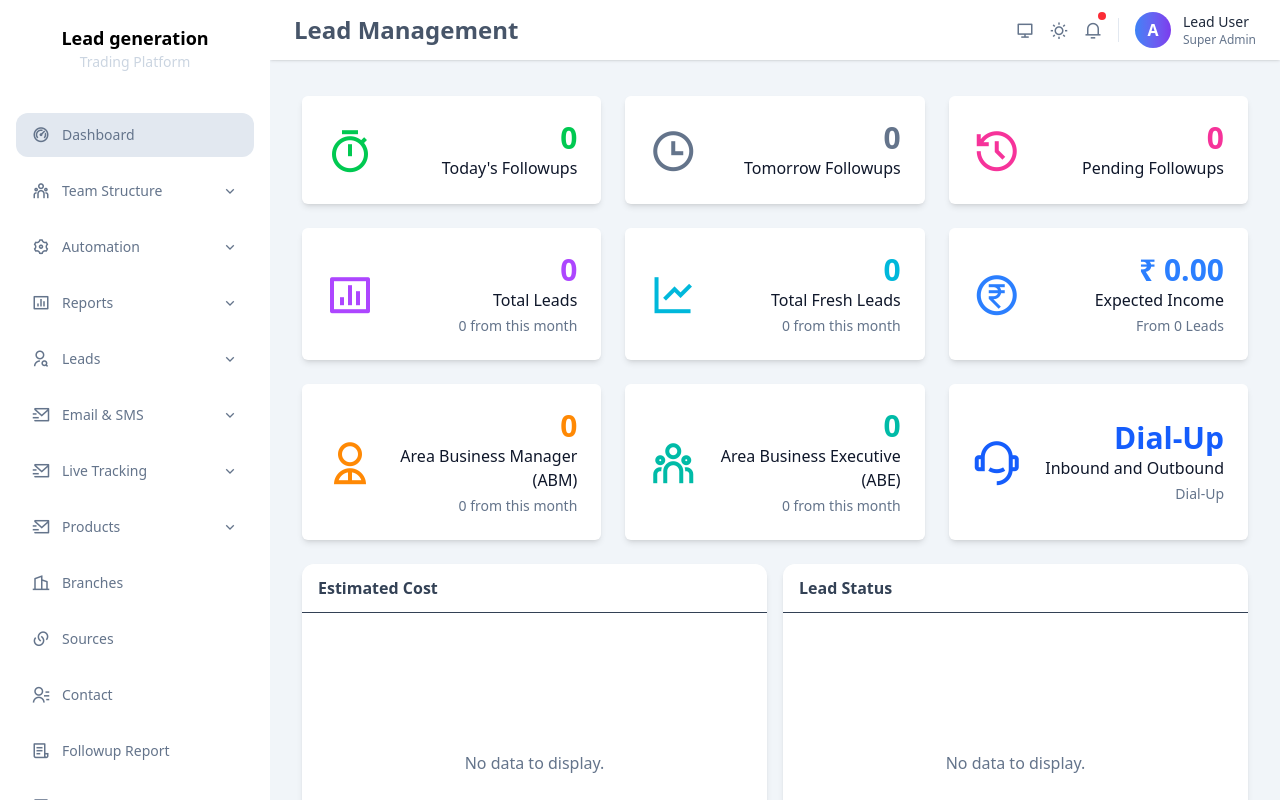
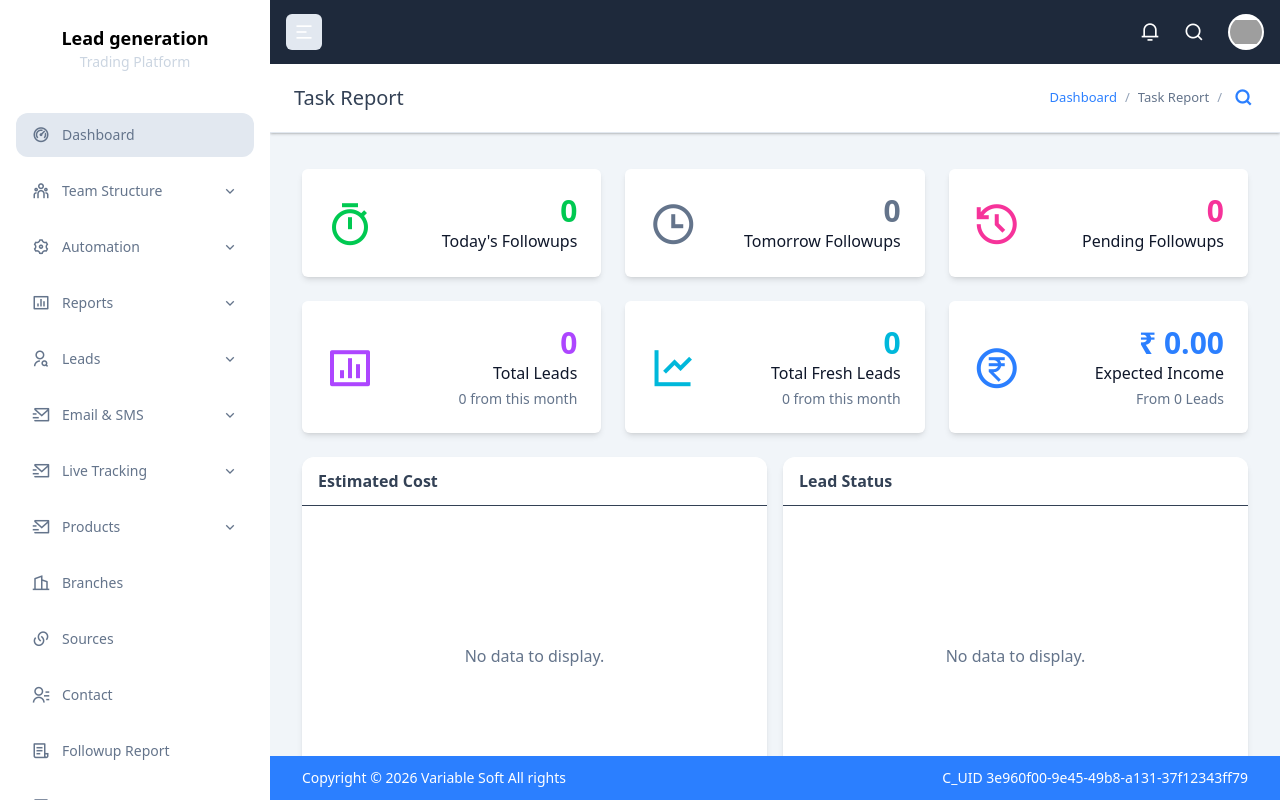
Before and after one commit to arunchakrawarti/crm-vc-dialor, a Next.js app: page / in a window 1280 px wide. Built offline with nearby package versions, Linux system fonts and the light colour scheme; grey boxes are pictures that could not be loaded.

Commit message:
feat:complate header and footaer module

```diff
--- /dev/null
+++ b/src/app/home/page.js
@@ -0,0 +1,15 @@
+import MainDashboard from '@/components/pages/dashboard/Index'
+import MainLayout from '@/components/templates/MainLayout'
+import React from 'react'
+
+const page = () => {
+  return (
+    <div>
+      <MainLayout>
+        <MainDashboard/>
+      </MainLayout>
+    </div>
+  )
+}
+
+export default page
--- a/src/app/page.js
+++ b/src/app/page.js
@@ -1,6 +1,5 @@
 import MainDashboard from "@/components/pages/dashboard/Index";
 import MainLayout from "@/components/templates/MainLayout";
-import Image from "next/image";
 
 export default function Home() {
   return (
--- a/src/components/molecules/StatsCard.jsx
+++ b/src/components/molecules/StatsCard.jsx
@@ -3,6 +3,7 @@ import React from "react";
 import { twMerge } from "tailwind-merge";
 import clsx from "clsx";
 import Input from "../common/Input";
+import { useRouter } from "next/navigation";
 
 const StatsCard = ({
   title,
@@ -16,7 +17,16 @@ const StatsCard = ({
   count = 0,
   filter = "ALL",
   onFilterChange,
+  route
 }) => {
+
+  const router = useRouter();
+
+  const handleClick = () => {
+    if (route) {
+      router.push(route);
+    }
+  };
 
   if (type === "chart") {
     return (
@@ -67,9 +77,10 @@ const StatsCard = ({
   }
   return (
     <div
+    onClick={handleClick}
       className={twMerge(
         clsx(
-          "rounded-md shadow-md p-6 flex items-center justify-between",
+          "rounded-md shadow-md p-6 flex items-center justify-between cursor-pointer",
           bg
         )
       )}
--- /dev/null
+++ b/src/components/organisms/Footer.jsx
@@ -0,0 +1,25 @@
+import React from 'react'
+
+const Footer = () => {
+  return (
+    <footer className="w-full bg-blue-500 text-white px-4 md:px-8 py-3">
+
+      <div className="flex flex-col md:flex-row items-center justify-between gap-2 text-sm">
+
+        {/* LEFT */}
+        <p className="text-center md:text-left">
+          Copyright © 2026 Variable Soft All rights
+        </p>
+
+        {/* RIGHT */}
+        <p className="text-center md:text-right break-all">
+          C_UID 3e960f00-9e45-49b8-a131-37f12343ff79
+        </p>
+
+      </div>
+
+    </footer>
+  )
+}
+
+export default Footer
--- a/src/components/organisms/Header.jsx
+++ b/src/components/organisms/Header.jsx
@@ -1,70 +1,157 @@
+// "use client";
+// import Button from "../common/Button";
+
+// export default function Header({ onMenuClick }) {
+//   return (
+//     <header className="sticky top-0 z-40 w-full bg-[var(--color-white)] shadow">
+//       <div className="flex items-center justify-between px-4 md:px-6 py-3">
+//         <div className="flex items-center gap-3 w-full max-w-md">
+
+//           <Button
+//             onClick={onMenuClick}
+//             className="flex h-9 w-9 items-center justify-center rounded-md text-[var(--color-gray-600)] lg:hidden hover:bg-gray-100"
+//           >
+//             <i className="ri-menu-2-line text-xl" />
+//           </Button>
+
+//           <div className="relative w-full">
+//             <h1 className="font-bold text-2xl text-gray-600">Lead Management</h1>
+//           </div>
+
+//         </div>
+//         <div className="flex items-center gap-4">
+
+//           <button className="text-gray-500 text-lg hover:text-gray-700">
+//             <i className="ri-computer-line"></i>
+//           </button>
+
+//           {/* theme icon */}
+//           <button className="text-gray-500 text-lg hover:text-gray-700">
+//             <i className="ri-sun-line"></i>
+//           </button>
+
+//           {/* notification */}
+//           <div className="relative">
+//             <button className="text-gray-500 text-lg hover:text-gray-700">
+//               <i className="ri-notification-3-line"></i>
+//             </button>
+
+//             {/* red dot */}
+//             <span className="absolute -top-1 -right-1 h-2 w-2 bg-red-500 rounded-full"></span>
+//           </div>
+
+//           {/* divider */}
+//           <div className="h-6 w-px bg-gray-200"></div>
+
+//           {/* user info */}
+//           <div className="flex items-center gap-3">
+
+//             <div className="flex h-9 w-9 items-center justify-center rounded-full bg-gradient-to-r from-[var(--gradient-start)] to-[var(--gradient-end)] text-white font-semibold">
+//               A
+//             </div>
+
+//             <div className="hidden sm:block">
+//               <p className="text-sm font-medium text-gray-800">
+//                 Lead User
+//               </p>
+//               <p className="text-xs text-gray-500">
+//                 Super Admin
+//               </p>
+//             </div>
+
+//           </div>
+
+//         </div>
+
+//       </div>
+//     </header>
+//   );
+// }
+
+
+
 "use client";
+import React, { useState } from "react";
 import Button from "../common/Button";
-import Input from "../common/Input";
+import Link from "next/link";
 
-export default function Header({ onMenuClick }) {
+export default function Header({ onMenuClick, title = "Task Report" }) {
+  const [isSearchOpen, setIsSearchOpen] = useState(false);
+
   return (
-    <header className="sticky top-0 z-40 w-full bg-[var(--color-white)] shadow">
-      <div className="flex items-center justify-between px-4 md:px-6 py-3">
-        <div className="flex items-center gap-3 w-full max-w-md">
-
-          <Button
-            onClick={onMenuClick}
-            className="flex h-9 w-9 items-center justify-center rounded-md text-[var(--color-gray-600)] lg:hidden hover:bg-gray-100"
-          >
-            <i className="ri-menu-2-line text-xl" />
-          </Button>
-
-          <div className="relative w-full">
-            <h1 className="font-bold text-2xl text-gray-600">Lead Management</h1>
+    <div className="flex flex-col w-full shadow-sm">
+      <header className="h-16 w-full bg-gray-800 flex-none z-50">
+        <div className="flex items-center justify-between px-4 h-full">
+          <div className="flex items-center gap-4">
+            <Button
+              onClick={onMenuClick}
+              className="flex h-9 w-9 items-center justify-center rounded-md text-white hover:bg-white/10"
+            >
+              <i className="ri-menu-2-line text-xl" />
+            </Button>
           </div>
 
-        </div>
-        <div className="flex items-center gap-4">
-
-          <button className="text-gray-500 text-lg hover:text-gray-700">
-            <i className="ri-computer-line"></i>
-          </button>
-
-          {/* theme icon */}
-          <button className="text-gray-500 text-lg hover:text-gray-700">
-            <i className="ri-sun-line"></i>
-          </button>
-
-          {/* notification */}
-          <div className="relative">
-            <button className="text-gray-500 text-lg hover:text-gray-700">
-              <i className="ri-notification-3-line"></i>
+          <div className="flex items-center gap-6 text-white">
+            <div className="relative cursor-pointer">
+              <i className="ri-notification-3-line text-xl"></i>
+            </div>
+            <button
+              onClick={() => setIsSearchOpen(!isSearchOpen)}
+              className={`hover:text-blue-300 transition-colors ${isSearchOpen ? 'text-blue-300' : ''}`}
+            >
+              <i className="ri-search-line text-xl"></i>
             </button>
 
-            {/* red dot */}
-            <span className="absolute -top-1 -right-1 h-2 w-2 bg-red-500 rounded-full"></span>
+            <div className="h-9 w-9 rounded-full bg-white flex items-center justify-center border-2 border-white/20 overflow-hidden cursor-pointer">
+               <img src="https://api.dicebear.com/7.x/avataaars/svg?seed=Felix" alt="User" />
+            </div>
           </div>
+        </div>
+      </header>
+      {isSearchOpen && (
+        <div className="w-full bg-white border-b border-gray-200 px-6 py-3 animate-in slide-in-from-top duration-300">
+          <div className="relative max-w-2xl mx-auto flex items-center gap-2">
+            <i className="ri-search-line absolute left-3 text-gray-400"></i>
+            <input
+              type="text"
+              placeholder="Search here..."
+              className="w-full pl-10 pr-4 py-2 border rounded-lg focus:outline-none focus:ring-2 focus:ring-blue-500 text-sm"
+              autoFocus
+            />
+            <button onClick={() => setIsSearchOpen(false)} className="text-gray-400 hover:text-red-500">
+              <i className="ri-close-line text-xl"></i>
+            </button>
+          </div>
+        </div>
+      )}
+      <div className="w-full bg-white border-b border-gray-200 px-4 md:px-6 py-4 flex items-center justify-between shadow-sm transition-all">
 
-          {/* divider */}
-          <div className="h-6 w-px bg-gray-200"></div>
+        <h2 className="text-xl font-medium text-gray-700 truncate">
+          {title}
+        </h2>
 
-          {/* user info */}
-          <div className="flex items-center gap-3">
+        <div className="flex items-center gap-2 text-[13px] font-normal">
+          <Link href="/">
+          <span className=" sm:inline text-blue-500 cursor-pointer hover:underline">
+            Dashboard
+          </span>
+          </Link>
 
-            <div className="flex h-9 w-9 items-center justify-center rounded-full bg-gradient-to-r from-[var(--gradient-start)] to-[var(--gradient-end)] text-white font-semibold">
-              A
-            </div>
+          <span className="hidden sm:inline text-gray-400">/</span>
 
-            <div className="hidden sm:block">
-              <p className="text-sm font-medium text-gray-800">
-                Lead User
-              </p>
-              <p className="text-xs text-gray-500">
-                Super Admin
-              </p>
-            </div>
+          <span className="text-gray-500 truncate max-w-[100px] md:max-w-none">
+            {title}
+          </span>
 
-          </div>
-
+          <span className="text-gray-400">/</span>
+          <button
+            className="hover:scale-110 transition-transform p-1"
+            onClick={() => console.log('Bottom Search Triggered')}
+          >
+            <i className="ri-search-line text-blue-500 font-bold text-lg"></i>
+          </button>
         </div>
-
       </div>
-    </header>
+    </div>
   );
 }
--- a/src/components/pages/dashboard/Followup.jsx
+++ b/src/components/pages/dashboard/Followup.jsx
@@ -1,3 +1,4 @@
+import { Monitor } from 'lucide-react'
 import React from 'react'
 
 const Followup = () => {
--- a/src/components/pages/dashboard/Index.jsx
+++ b/src/components/pages/dashboard/Index.jsx
@@ -14,6 +14,7 @@ const MainDashboard = () => {
           subtitle={item.subtitle}
           icon={item.icon}
           color={item.color}
+          route={item.route}
         />
       ))}
     </div>
@@ -39,18 +40,21 @@ const statsData = [
     value: "0",
     icon: "ri-timer-line",
     color: "text-green-500",
+    route: "/home/carddetails",
   },
   {
     title: "Tomorrow Followups",
     value: "0",
     icon: "ri-time-line",
     color: "text-gray-500",
+    route: "/home/carddetails",
   },
   {
     title: "Pending Followups",
     value: "0",
     icon: "ri-history-line",
     color: "text-pink-500",
+    route: "/home/carddetails",
   },
   {
     title: "Total Leads",
@@ -58,6 +62,7 @@ const statsData = [
     subtitle: "0 from this month",
     icon: "ri-bar-chart-box-line",
     color: "text-purple-500",
+    route: "/lead/leads",
   },
   {
     title: "Total Fresh Leads",
@@ -65,6 +70,7 @@ const statsData = [
     subtitle: "0 from this month",
     icon: "ri-line-chart-line",
     color: "text-cyan-500",
+    route: "/leads/fresh",
   },
   {
     title: "Expected Income",
@@ -72,27 +78,7 @@ const statsData = [
     subtitle: "From 0 Leads",
     icon: "ri-money-rupee-circle-line",
     color: "text-blue-500",
-  },
-   {
-    title: "Area Business Manager (ABM)",
-    value: "0",
-    subtitle: "0 from this month",
-    icon: "ri-user-2-line",
-    color: "text-orange-400",
-  },
-  {
-    title: "Area Business Executive (ABE)",
-    value: "0",
-    subtitle: "0 from this month",
-    icon: "ri-team-line",
-    color: "text-teal-500",
-  },
-  {
-    title: "Inbound and Outbound",
-    value: "Dial-Up",
-    subtitle: "Dial-Up",
-    icon: "ri-customer-service-2-line",
-    color: "text-blue-600",
+    route: "/income",
   },
 ];
 
--- a/src/components/templates/MainLayout.jsx
+++ b/src/components/templates/MainLayout.jsx
@@ -2,6 +2,7 @@
 import { useState, useEffect } from "react";
 import Sidebar from "../organisms/Sidebar";
 import Header from "../organisms/Header";
+import Footer from "../organisms/Footer";
 
 const MainLayout = ({ children, title }) => {
   const [drawerOpen, setDrawerOpen] = useState(false);
@@ -26,6 +27,7 @@ const MainLayout = ({ children, title }) => {
         <main className="flex-1 overflow-y-auto overflow-x-hidden p-4 md:px-6 lg:px-8">
           {children}
         </main>
+        <Footer/>
       </div>
     </div>
   );
```
Also changed, not shown: src/app/home/carddetails/page.js (added, +15 -0 lines).
